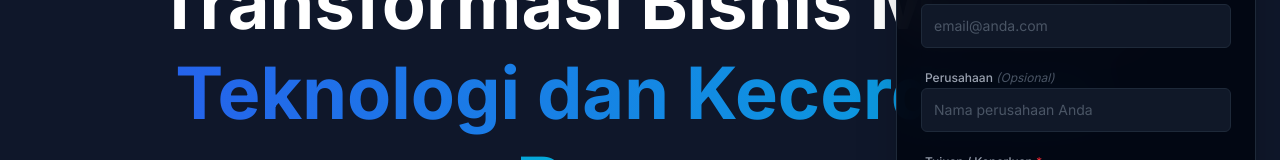
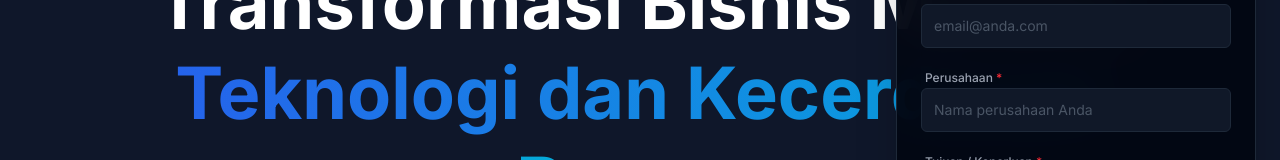
Before and after one commit to muhammadtaufiq2097-ai/company, a Next.js app: page / in a window 1280 px wide. Both pictures are taken after a click on the button 1224 px from the left and 744 px from the top of the page. Shown: the part 353-513 px from the top of the page. Built offline with nearby package versions, Linux system fonts and the light colour scheme.

Commit message:
Make company field required

```diff
--- a/src/components/sections/Contact.tsx
+++ b/src/components/sections/Contact.tsx
@@ -21,8 +21,8 @@ export function Contact() {
   const [isSubmitting, setIsSubmitting] = useState(false);
   const [submitStatus, setSubmitStatus] = useState<"idle" | "success" | "error">("idle");
 
-  const isEmailValid = name.trim() !== "" && email.trim() !== "" && purpose.trim() !== "" && message.trim() !== "";
-  const isWaValid = name.trim() !== "" && whatsapp.trim() !== "" && purpose.trim() !== "" && message.trim() !== "";
+  const isEmailValid = name.trim() !== "" && email.trim() !== "" && company.trim() !== "" && purpose.trim() !== "" && message.trim() !== "";
+  const isWaValid = name.trim() !== "" && whatsapp.trim() !== "" && company.trim() !== "" && purpose.trim() !== "" && message.trim() !== "";
 
   // Data Kontak Pemilik
   const ownerWhatsApp = "62895359530117"; // Format 62 tanpa + atau 0 di depan
@@ -220,7 +220,7 @@ export function Contact() {
                     )}
 
                     <div className="space-y-1.5">
-                      <label className="text-xs font-medium text-gray-400 ml-1">Perusahaan <span className="text-gray-600 font-normal italic">(Opsional)</span></label>
+                      <label className="text-xs font-medium text-gray-400 ml-1">Perusahaan <span className="text-red-500">*</span></label>
                       <Input
                         placeholder="Nama perusahaan Anda"
                         value={company}
```
